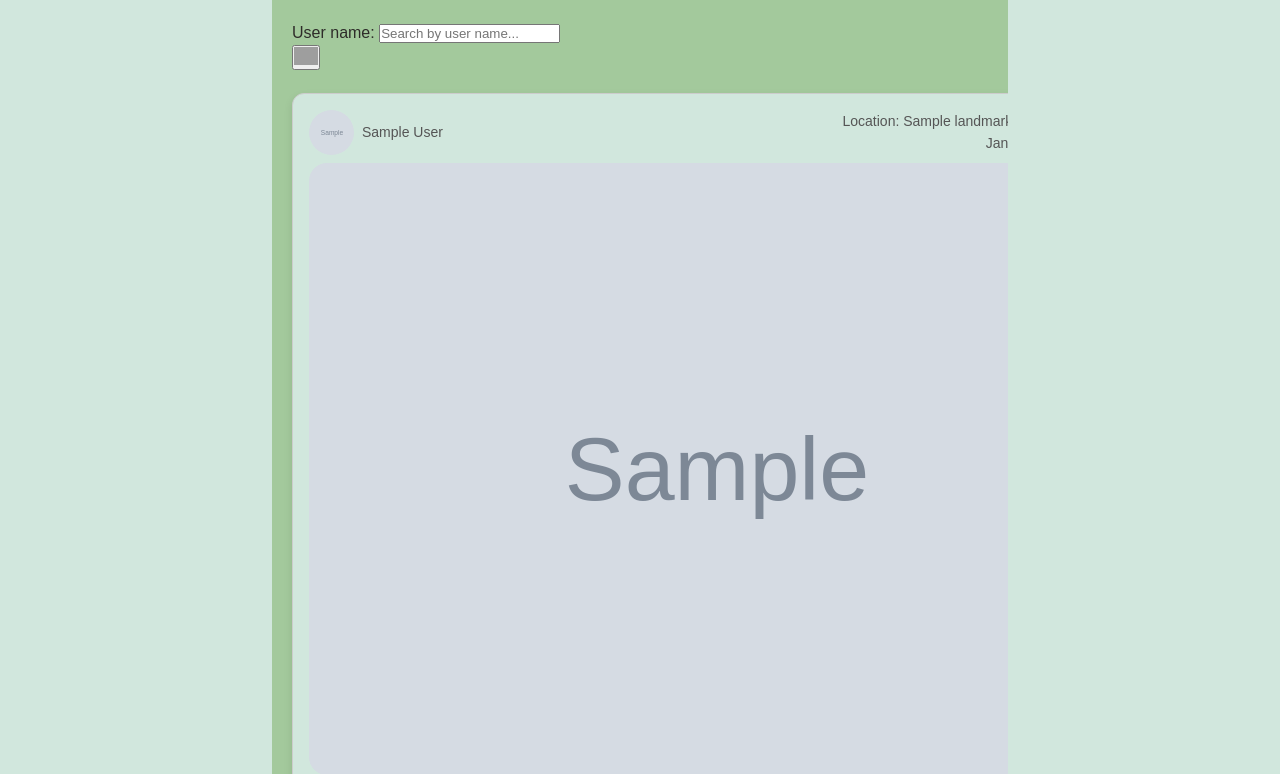
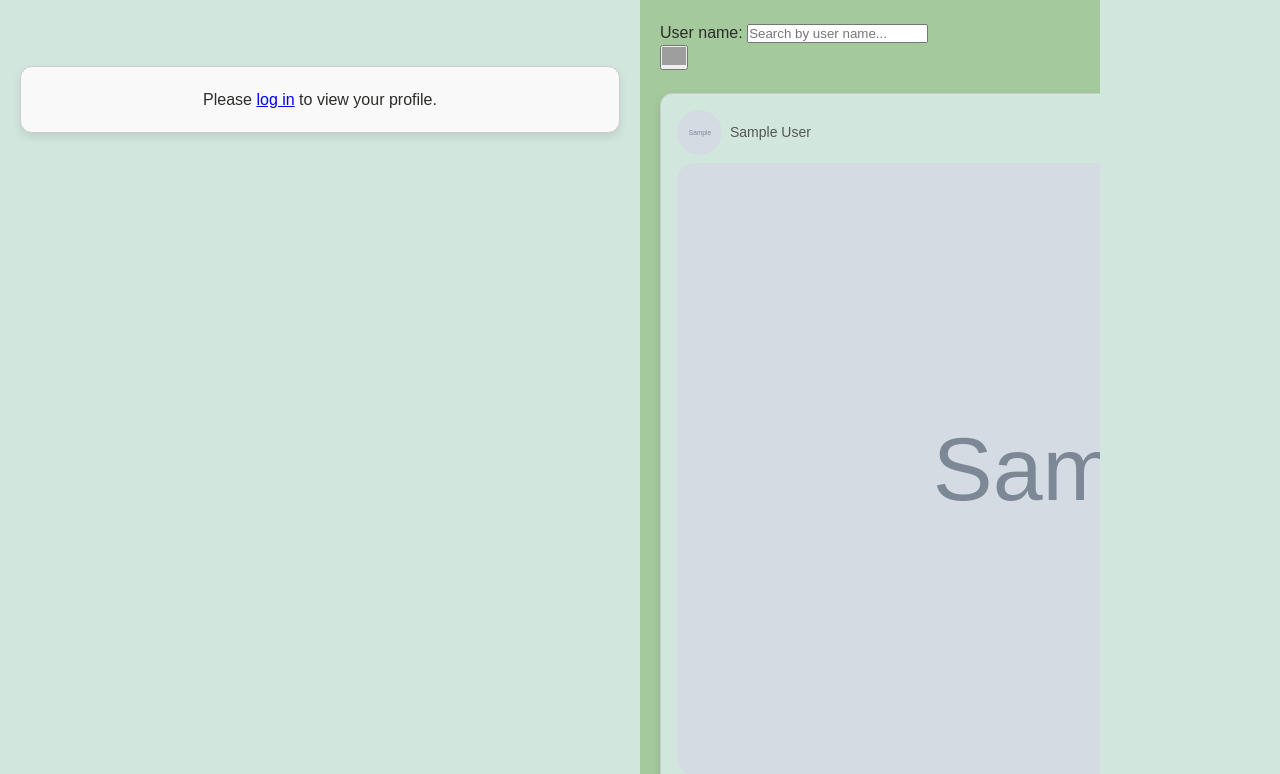
Before and after one commit to VladimirSiTozi/Wild-BG, a Django app: page / in a window 1280 px wide. Shown: the part 83-857 px from the top of the page. Run offline with Django 5.2, Linux system fonts and the light colour scheme; tables that the repository leaves empty hold one stand-in row (values such as "Sample post"); grey boxes marked "Sample" are stand-in pictures; grey boxes are pictures that could not be loaded.

Commit message:
feat: profile-card in the left sidebar

```diff
--- a/templates/common/base.html
+++ b/templates/common/base.html
@@ -16,12 +16,16 @@
 </header>
 
 <main>
-    <div class="left-container"></div>
+    <div class="left-container">
+        {% include 'common/profile-card-left-sidebar.html' %}
+    </div>
     <div class="middle-container">
         {% block content %}
         {% endblock %}
     </div>
-    <div class="right-container"></div>
+    <div class="right-container">
+
+    </div>
 </main>
 
 <footer>
--- /dev/null
+++ b/templates/common/profile-card-left-sidebar.html
@@ -0,0 +1,17 @@
+<div class="profile-card">
+    {% if user.is_authenticated %}
+    <div class="name-container">
+        <span class="first-name">{{ user_profile.first_name }}</span>
+        <span class="last-name">{{ user_profile.last_name }}</span>
+        <img src="{{ user_profile.profile_picture.url }}" alt="Profile Picture" class="profile-picture">
+        <span class="points">Points:</span>
+        <p class="profile-p-info">{{ user_profile.points }}</p>
+        <span class="level">Level:</span>
+        <p class="profile-p-info">{{ user_profile.level }}</p>
+        <span class="about-me">About me:</span>
+        <p class="profile-p-info">{{ user_profile.description }}</p>
+    </div>
+    {% else %}
+        <p>Please <a href="#">log in</a> to view your profile.</p>
+    {% endif %}
+</div>
--- a/wildBg/accounts/models/app_profile.py
+++ b/wildBg/accounts/models/app_profile.py
@@ -38,6 +38,8 @@ class Profile(models.Model):
         null=True,
     )
 
+    description = models.TextField()
+
     background_image = models.ImageField(
         upload_to='background_images/',
         default='images/default_background.jpg',
--- a/wildBg/common/views.py
+++ b/wildBg/common/views.py
@@ -1,10 +1,15 @@
+from django.contrib.auth import get_user_model
 from django.http import HttpResponse
 from django.shortcuts import render, redirect
 from django.views.generic import ListView
 
+from wildBg.accounts.models import Profile
 from wildBg.common.forms import SearchForm
 from wildBg.post.forms import PostCommentForm
 from wildBg.post.models import Post
+
+
+UserModel = get_user_model()
 
 
 class HomePageView(ListView):
@@ -19,8 +24,27 @@ class HomePageView(ListView):
 
         user = self.request.user
 
-        for post in context['all_posts']:
-            post.has_liked = post.like_set.filter(user=user).exists() if user.is_authenticated else False
+        if user.is_authenticated:
+            # try:
+            profile = user.profile  # Access the Profile model via the one-to-one relationship
+            context['user_profile'] = {
+                'first_name': profile.first_name,
+                'last_name': profile.last_name,
+                'profile_picture': profile.profile_picture if profile.profile_picture else None,
+                'points': profile.points,
+                'level': profile.level,
+                'description': profile.description,
+            }
+            # except Profile.DoesNotExist:
+            #     context['user_profile'] = {
+            #         'full_name': 'Anonymous',
+            #         'profile_picture': None,
+            #         'points': 0,
+            #         'level': 'Beginner',
+            #     }
+
+        # for post in context['all_posts']:
+        #     post.has_liked = post.like_set.filter(user=user).exists() if user.is_authenticated else False
 
         return context
 
```
Also changed, not shown: wildBg/accounts/migrations/0004_profile_description.py (added).
